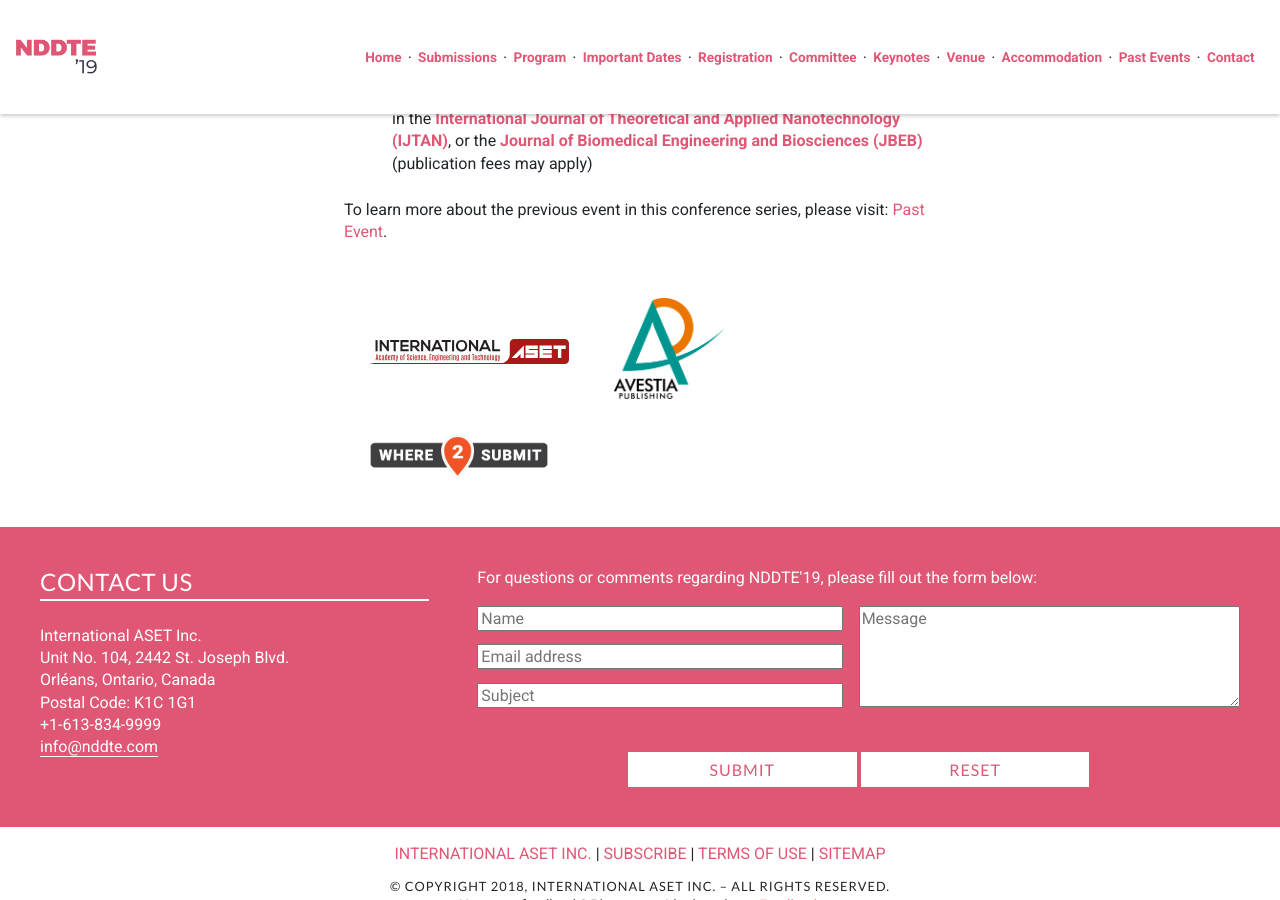
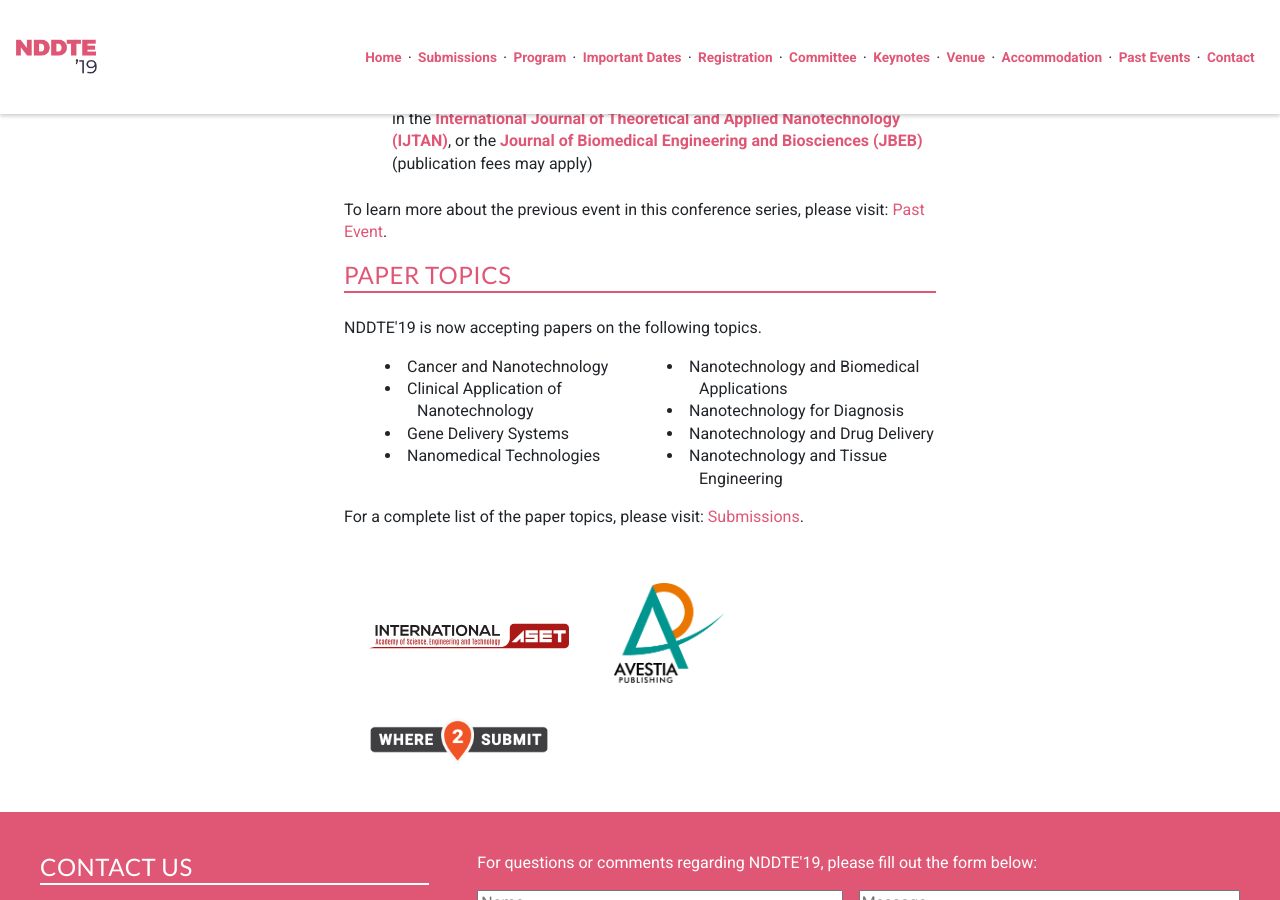
Before and after one commit to intaset/nddte, a Jekyll site: the page built from index.html, in a window 1280 px wide and 900 px high, scrolled down 967 px. Built offline with Jekyll 4.4.1, drawn with Linux system fonts in a browser that asks for light colours; nearby versions of some CDN libraries; Markdown is read by kramdown in place of the engine named in the settings; comment, search, counter and statistics services are not loaded.

```diff
--- a/index.html
+++ b/index.html
@@ -26,7 +26,7 @@
 
     <p class="body">To learn more about the previous event in this conference series, please visit: <a href="/past-events/" class="body-link">Past Event</a>.</p>
 
-    <!--<h2>Paper Topics</h2>
+    <h2>Paper Topics</h2>
       <p class="body">NDDTE'19 is now accepting papers on the following topics.</p>
       <ul class="topics">
       <li>Cancer and Nanotechnology</li>
@@ -38,7 +38,7 @@
       <li>Nanotechnology and Drug Delivery</li>
       <li>Nanotechnology and Tissue Engineering</li>
       </ul>
-      <p class="body">For a complete list of the paper topics, please visit: <a href="/papers" class="body-link">Submissions</a>.</p>-->
+      <p class="body">For a complete list of the paper topics, please visit: <a href="/papers" class="body-link">Submissions</a>.</p>
 
       <br>
 <!--
```
Also changed, not shown: committee.html (+9 -5 lines), 2 other files.
